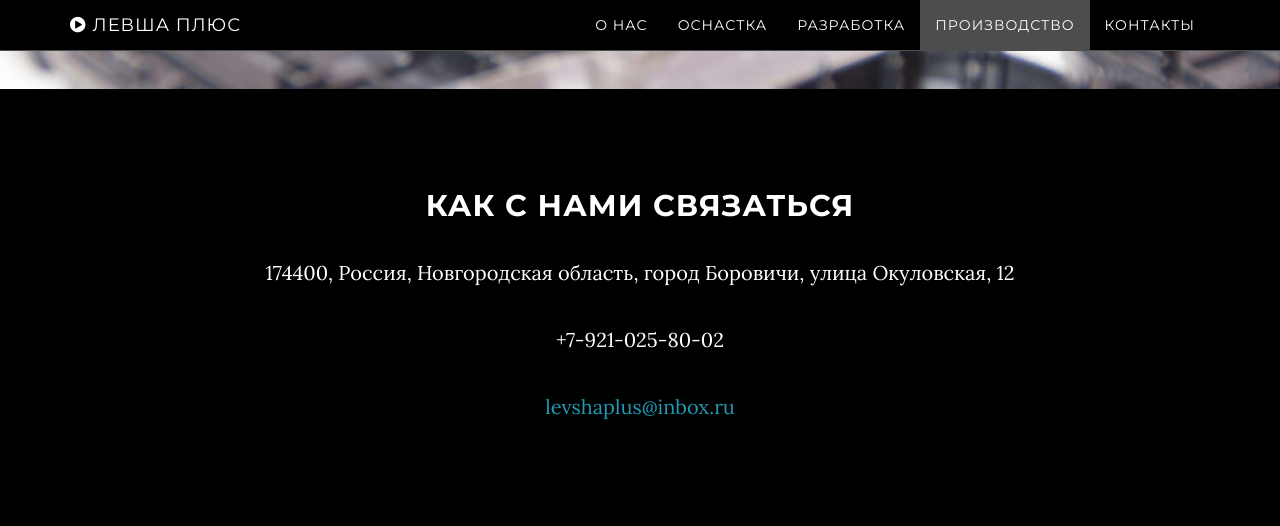
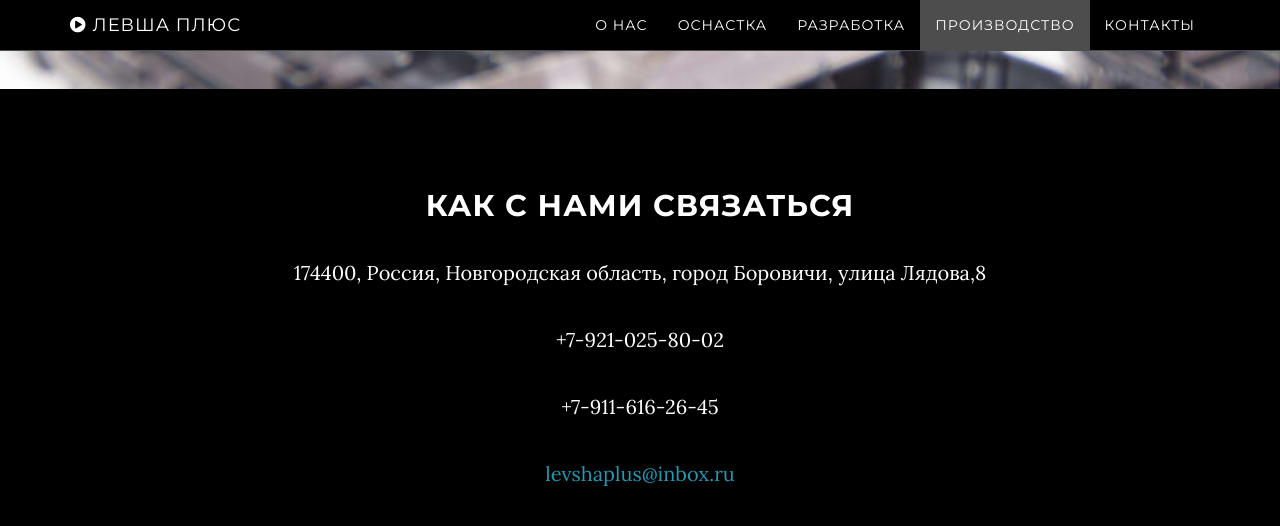
Before and after one commit to minoga2000/shtampy-formy, a Jekyll site: the page built from index.html, in a window 1280 px wide and 900 px high, scrolled down 3678 px. Shown: the top 526 px of the window. Built offline with Jekyll 4.4.1, drawn with Linux system fonts in a browser that asks for light colours.

Commit message:
change in address and add phone

```diff
--- a/_includes/contact.html
+++ b/_includes/contact.html
@@ -3,8 +3,9 @@
         <div class="row">
             <div class="col-lg-10 col-lg-offset-1">
                 <h2>Как с нами связаться</h2>
-                <p>174400, Россия, Новгородская область, город Боровичи, улица Окуловская, 12</p>
+                <p>174400, Россия, Новгородская область, город Боровичи, улица Лядова,8</p>
                 <p>+7-921-025-80-02</p>
+                <p>+7-911-616-26-45</p>
                 <p><a href="mailto:{{ site.email }}">{{ site.email }}</a>
                 </p>
 
```
